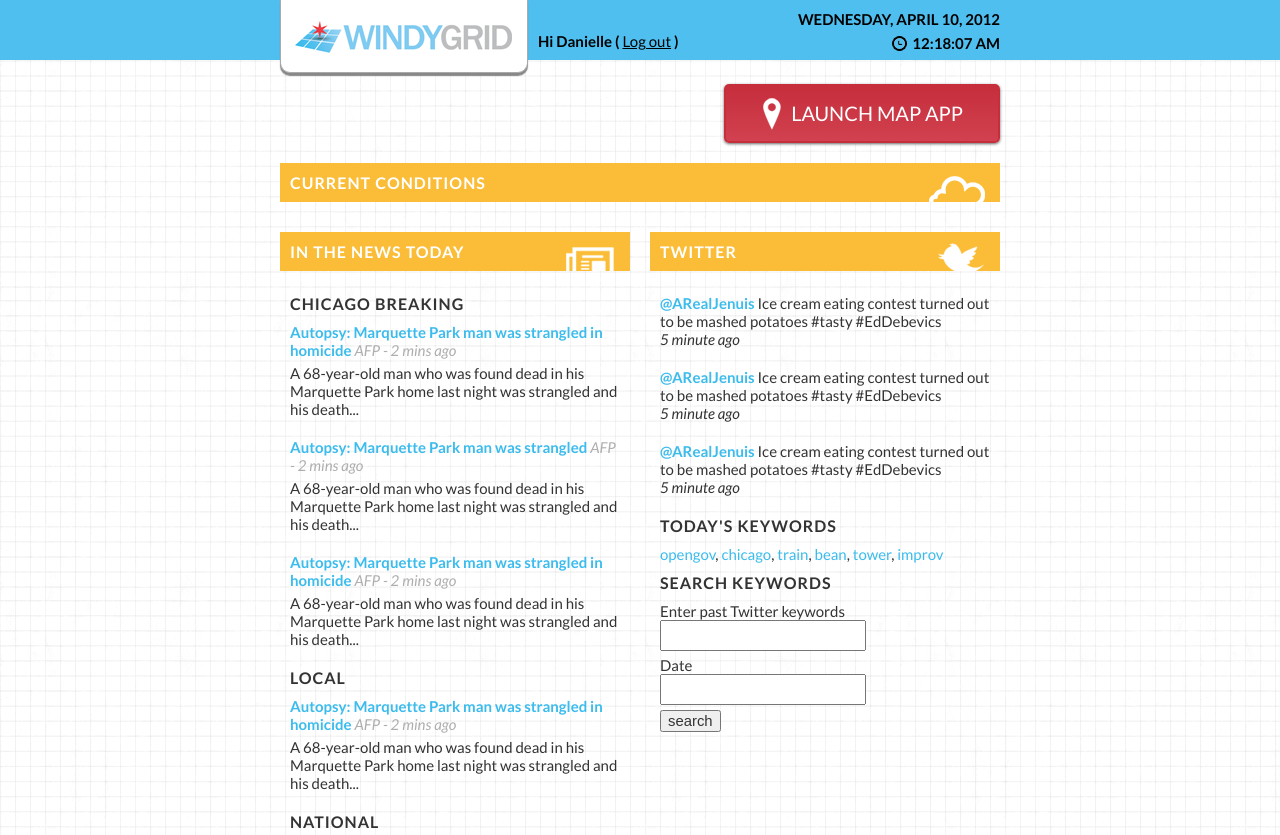
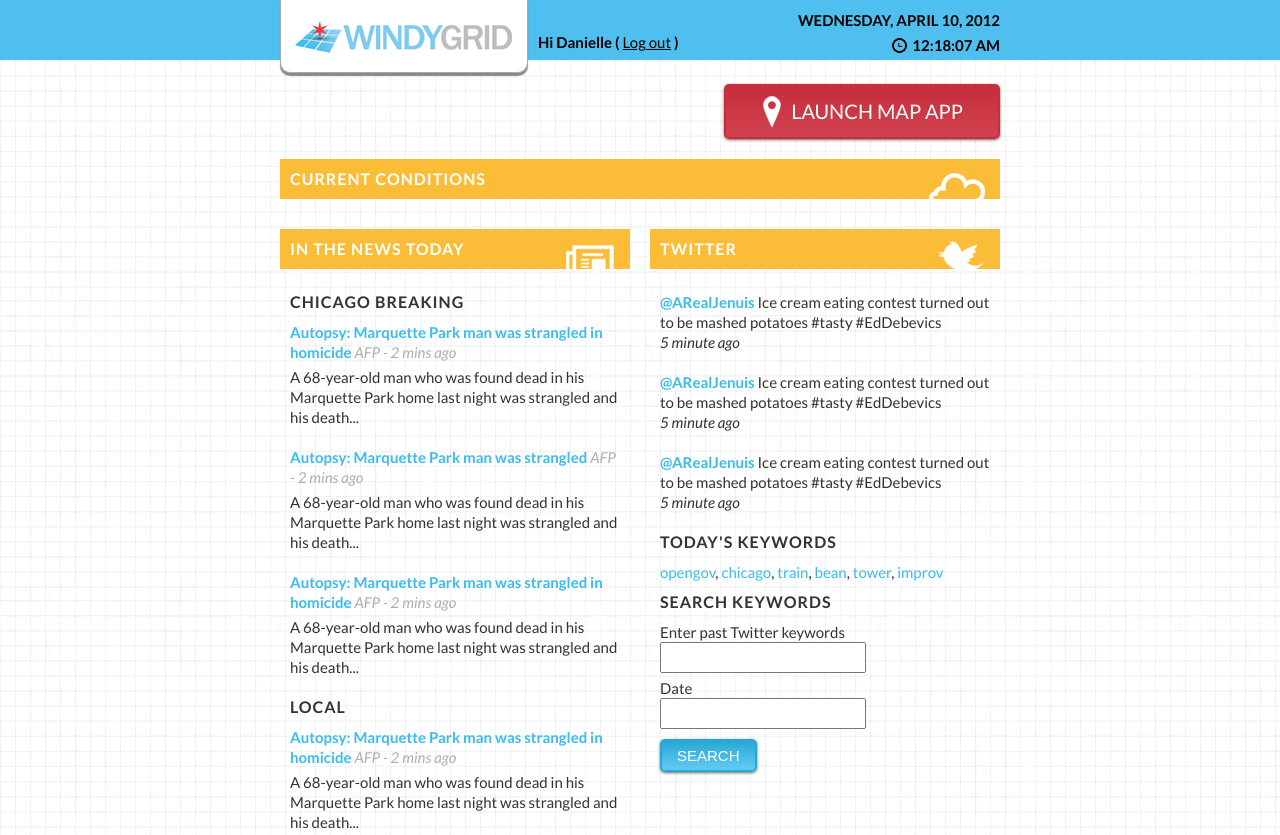
Before and after one commit to codeforamerica/windygrid, a plain HTML site: page static/index.html in a window 1280 px wide. Shown: the top 835 px of the page. Drawn offline with nearby package versions, Linux system fonts and the light colour scheme.

Commit message:
Changed style of search button in the twitter section

```diff
--- a/static/css/style.css
+++ b/static/css/style.css
@@ -154,6 +154,7 @@ body {
   background: #f5f5f5 url('../img/grid.png') left top;
   font-family: 'Lato', 'Trebuchet MS', 'Helvetica Neue', sans-serif;
   font-size: 15px;
+  line-height: 20px;
 }
 
 header#header {
@@ -342,6 +343,35 @@ section#twitter article p.meta {
 	margin-bottom: 5px;
 }
 
+input.search-button {
+	margin-top: 5px;
+  padding: 3px 15px;
+  color: #fff;
+  font-size: 15px;
+  font-style: 700;
+  line-height: 23px;
+  text-transform: uppercase;
+  -webkit-border-radius: 5px;
+  -moz-border-radius: 5px;
+  -webkit-box-shadow: 0px 1px 3px #666666;
+  -moz-box-shadow: 0px 1px 3px #666666;
+  border: solid #27a8d6 2px;
+  background: -webkit-gradient(linear, 0 0, 0 100%, from(#27a8d6), to(#63cbf1));
+  background: -moz-linear-gradient(top, #27a8d6, #63cbf1);
+  -ms-filter: progid:DXImageTransform.Microsoft.gradient(startColorStr=#27a8d6, endColorStr=#63cbf1);
+      filter: progid:DXImageTransform.Microsoft.gradient(startColorStr=#27a8d6, endColorStr=#63cbf1);
+  display:inline-block; /* IE is so silly */
+}
+
+input.search-button:hover {
+  border: solid #27a8d6 2px;
+  background: -webkit-gradient(linear, 0 0, 0 100%, from(#63cbf1), to(#27a8d6));
+  background: -moz-linear-gradient(top, #63cbf1, #27a8d6);
+  -ms-filter: progid:DXImageTransform.Microsoft.gradient(startColorStr=#63cbf1, endColorStr=#27a8d6);
+  filter: progid:DXImageTransform.Microsoft.gradient(startColorStr=#63cbf1, endColorStr=#27a8d6);
+  display:inline-block; /* IE is so silly */
+}
+
 section#nineoneone table {
   width: 100%;
 }
--- a/static/index.html
+++ b/static/index.html
@@ -121,7 +121,7 @@
 					<input type="text" name="twitter-search-keyword" id="twitter-search-keyword" /><br />
 					<label for="twitter-search-date">Date</label><br />
 					<input type="text" name="twitter-search-keyword" id="twitter-search-date" /><br />
-					<input type="submit" value="search" />
+					<input class="search-button" type="submit" value="search" />
 					</form>
 				</form>
 			</div>
```
